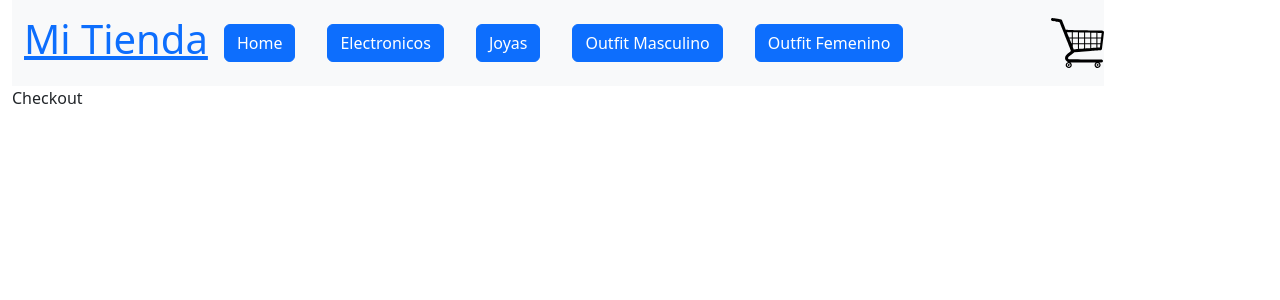
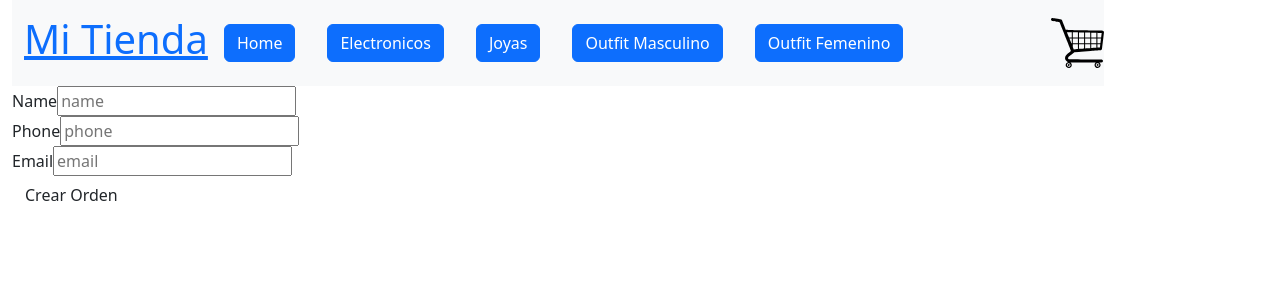
Before and after one commit to smonsan/ReactCM47170, a React (Create React App) app: page /checkout in a window 1280 px wide. Shown: the top 300 px of the page. Built offline with nearby package versions, Linux system fonts and the light colour scheme.

Commit message:
generando la orden con el checkout

```diff
--- a/src/App.js
+++ b/src/App.js
@@ -6,6 +6,7 @@ import ItemDetailContainer from './Components/ItemDetailContainer/ItemDetailCont
 import { CartProvider } from './Components/Context/CartContext';
 import Cart from "./Components/Cart/Cart"
 import Checkout from './Components/Checkout/Checkout';
+
 
 
 
@@ -26,7 +27,7 @@ function App() {
             <Route path='/category/:categoryId' element={<ItemListContainer />} />
             <Route path='/item/:id' element={<ItemDetailContainer />} />
             <Route path='/cart' element={<Cart />} />
-            <Route path='/checkout' element={< Checkout/>} />
+            <Route path='/checkout' element={<Checkout />} />
             <Route path='*' element={<h2> Error 404 </h2>} />
           </Routes>
 
--- a/src/Components/Cart/Cart.js
+++ b/src/Components/Cart/Cart.js
@@ -22,11 +22,12 @@ const Cart = () => {
 
   return (
     <div>
-      {cart.map(p => <CartItem  key={p.id}  item={p} {...p} />)}
+      {cart.map((p) => <CartItem  key={p.id}  item={p} quantity={p.quantity} {...p} />)}
+      {/* {cart.map(p => <CartItem  key={p.id}  item={p} {...p} />)} */}
       <h3> Total: $ {total}</h3>
       <h3> Cantidad total: {totalQuantity}</h3>
       <button onClick={() => clearCart()}> Vaciar carrito</button>
-      <Link to="/checkout"> Finalizar la Compra</Link>
+      <Link className="btn" to='/checkout'> Finalizar la Compra</Link>
     </div>
   )
 }
--- a/src/Components/Checkout/Checkout.js
+++ b/src/Components/Checkout/Checkout.js
@@ -1,12 +1,89 @@
 
-import { addDoc, documentId,collection, doc, getDocs, query, Timestamp, where, writeBatch } from 'firebase/firestore'
+import { addDoc, documentId,collection, getDocs, query, Timestamp, where, writeBatch } from 'firebase/firestore'
 import { useState, useContext } from 'react'
 import { db } from '../../firebaseConfig/config'
 import CheckoutForm from '../CheckoutForm/CheckoutForm'
 import { CartContext } from '../Context/CartContext'
 
 const Checkout = () => {
-    const [loading, setLoading] = useState(false)
+
+    const[user, setUser] = useState ({})
+    const [orderId, setOrderId] = useState ('')
+    const {cart,total,clearCart } =useContext(CartContext)
+
+    const datosComprador = (e) => {
+
+        setUser ({
+            ...user,
+            [e.target.name]: e.target.value
+
+        })
+    }
+
+    const finalizarCompra= (e) =>{
+        e.preventDefault()
+
+        if (!user.name && !user.phone){
+            alert ('completa los campos')
+        } else{
+                let order = {
+
+                    user,
+                    item:cart,
+                    total: total,
+                    date: Timestamp.fromDate(new Date())
+                }
+
+
+
+            const ventas =collection (db, 'orders')
+            addDoc (ventas,order)
+            .then ((res) => {
+                setOrderId(res.id)
+                clearCart ()
+            })
+            .catch ((error) => console.log (error))
+
+        }
+    }
+    return (
+       <div>
+        { orderId !== ''
+        ? <div>
+        <h2> Felicitaciones su compra fue realizada!</h2>
+        <h4> El ID de su compra es: {orderId} </h4>
+        </div>
+
+    : <div>
+        <form onSubmit={finalizarCompra}>
+        <div>
+            <label> Name</label>
+            <input type='text'  onChange= {datosComprador}  placeholder='name' name='name' />
+        </div>
+        <div>
+            <label> Phone</label>
+            <input type='text'  onChange= {datosComprador}  placeholder='phone' name='phone'/>
+        </div>
+        <div>
+            <label> Email </label>
+            <input type='text'  onChange= {datosComprador}  placeholder='email' name='email'/>
+        </div>
+        <div>
+        <button  type='submit' className='btn'>
+        Crear Orden
+        </button>
+        </div>
+        </form>
+        </div>}
+      </div>
+      )
+
+    }
+
+
+export default Checkout
+
+   /*  const [loading, setLoading] = useState(false)
     const [orderId, setOrderId] = useState('')
 
     const { cart, total, clearCart } = useContext(CartContext)
@@ -52,7 +129,6 @@ const Checkout = () => {
                 outOfStock.push ({ id: doc.id, ...dataDoc})
             }
         })
-        //falta un parentesis arriba a la derecha de la llave de cierre
 
         if(outOfStock.length === 0) {
             await batch.commit ()
@@ -93,11 +169,6 @@ const Checkout = () => {
 
     }
 
+} */
 
-
-    return (
-        <div>Checkout</div>
-    )
-}
-
-export default Checkout
+// export default Checkout
--- a/src/Components/CheckoutForm/CheckoutForm.js
+++ b/src/Components/CheckoutForm/CheckoutForm.js
@@ -1,6 +1,6 @@
 import {useState} from 'react'
 
-const CheckoutForm = ({ onConfirm}) => {
+const CheckoutForm = ({onConfirm}) => {
 
   const [name,setName] = useState ('')
   const [phone, setPhone] = useState ('')
@@ -16,9 +16,6 @@ const CheckoutForm = ({ onConfirm}) => {
     onConfirm (userData)
   }
 
-
-
-
   return (
   <form  onSubmit={handleOnSubmit}>
   <div>
@@ -33,9 +30,11 @@ const CheckoutForm = ({ onConfirm}) => {
       <label> Email </label>
       <input type='text' value= {email} onChange={({target}) => setEmail (target.value)} placeholder='email'/>
   </div>
+  <div>
   <button  type='submit'>
-
+  Crear Orden
   </button>
+  </div>
   </form>
 )
 }
```
Also changed, not shown: src/Components/Context/CartContext.js (+3 -6 lines).
